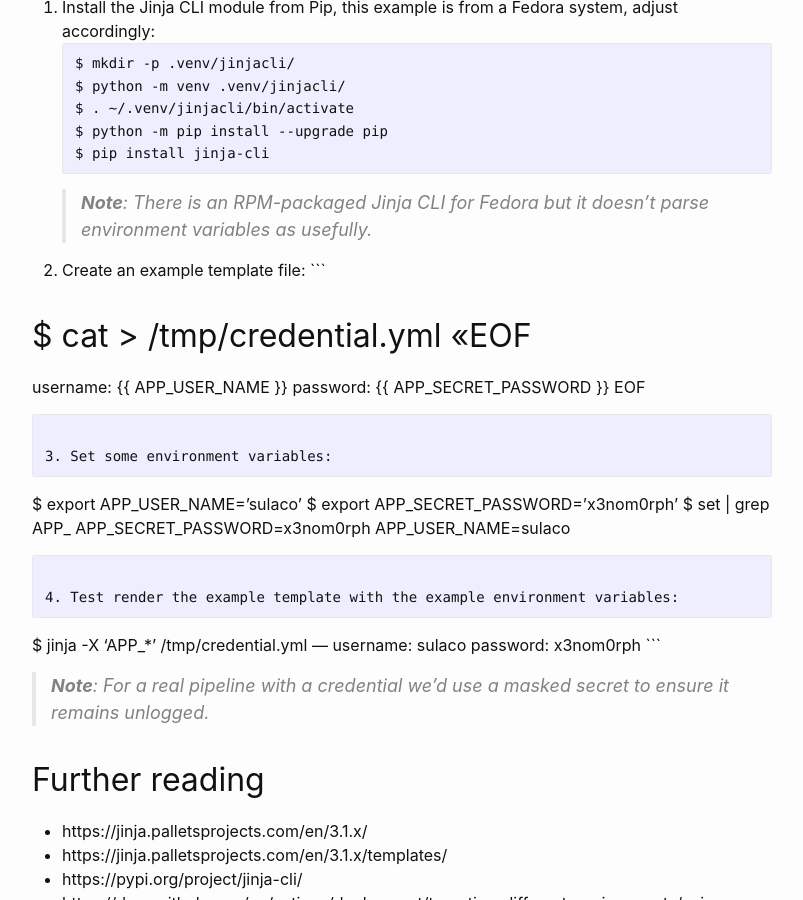
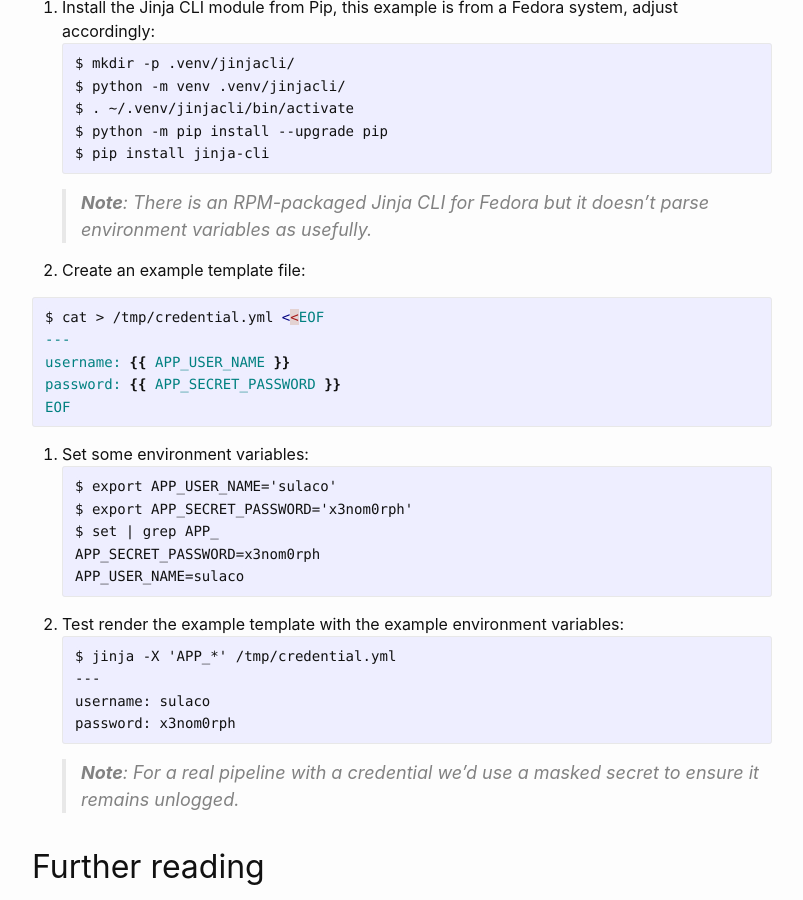
Before and after one commit to wmcdonald404/wmcdonald404.github.io, a Jekyll site: the page built from _posts/2024-03-23-22-47-00-jinja-cli-environment-variables.md, in a window 1280 px wide and 900 px high, scrolled down 1564 px. Shown: the whole window, without its empty margins (238-1041 px from the left). Built offline with Jekyll 4.4.1, drawn with Linux system fonts in a browser that asks for light colours; our own code applies the rules of GitHub Pages for plain Markdown files.

Commit message:
Fix markdown Jinja moustache - test.

````diff
--- a/_posts/2024-03-23-22-47-00-jinja-cli-environment-variables.md
+++ b/_posts/2024-03-23-22-47-00-jinja-cli-environment-variables.md
@@ -54,15 +54,15 @@ $ pip install jinja-cli
 > **Note**: There is an RPM-packaged Jinja CLI for Fedora but it doesn't parse environment variables as usefully.
 
 2. Create an example template file:
-```
 {% raw %}
+```handlebars
 $ cat > /tmp/credential.yml <<EOF
 ---
 username: {{ APP_USER_NAME }}
 password: {{ APP_SECRET_PASSWORD }}
 EOF
+```
 {% endraw %}
-```
 
 3. Set some environment variables:
 ```
````
